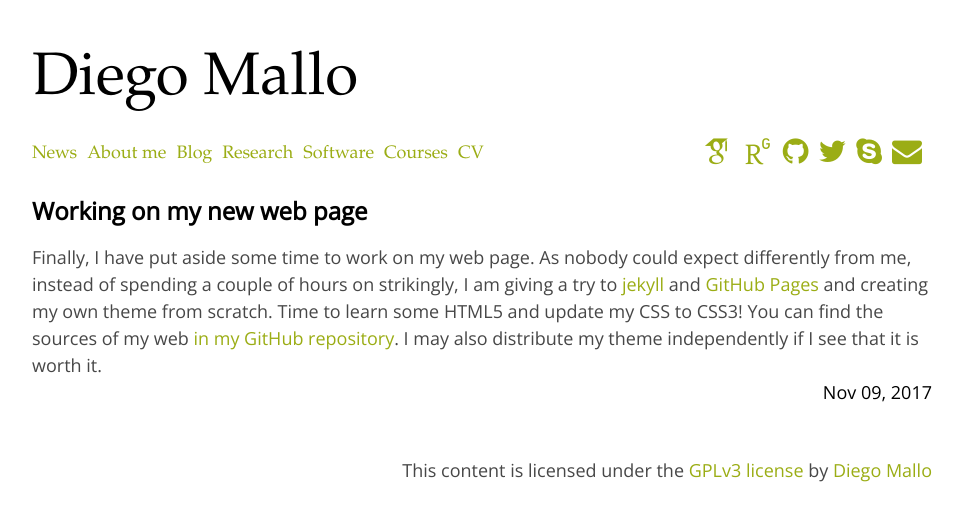
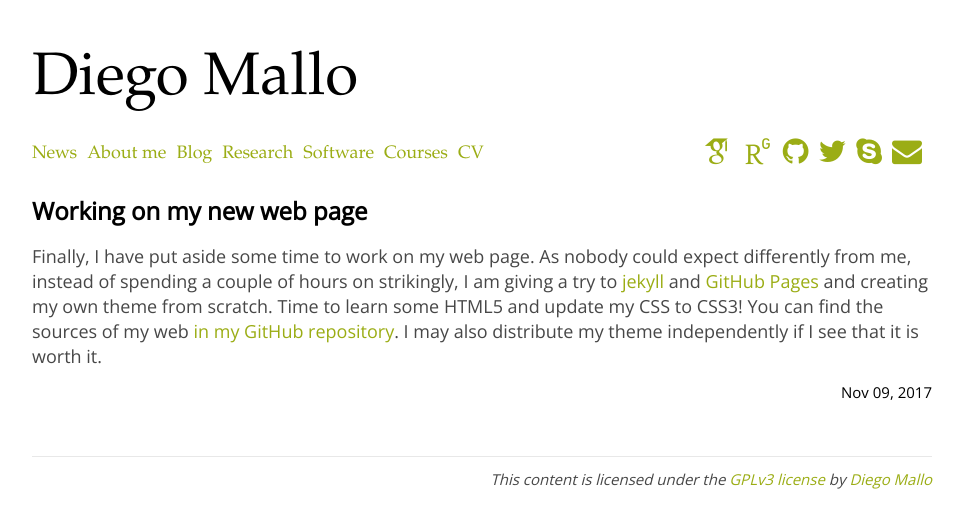
Before and after one commit to adamallo/dmalloweb.github.io, a Jekyll site: the page built from index.html, in a window 1280 px wide. Shown: the top 528 px of the page, without its empty margins (158-1122 px from the left). Built offline with Jekyll 4.4.1, drawn with Linux system fonts in a browser that asks for light colours; some web fonts are replaced.

Commit message:
Aesthetic improvements in the footer

```diff
--- a/stylesheets/styles.css
+++ b/stylesheets/styles.css
@@ -61,6 +61,7 @@ table {
   --bold-col: #000000;
   --background-col: #ffffff;
   --text-col: #474747;
+	--border-col: #e8e8e8;
 }
 
 
@@ -95,11 +96,11 @@ body{
   justify-content: space-between;
 }
 
-/*p
+p
 {
-  margin: 5px 0;
+  margin: 10px 0;
   line-height: 25px;
-}*/
+}
 
 a {
   color: var(--main-col);
@@ -246,9 +247,11 @@ h2 .pnews .title {
 /* Info */
 p.info {
   text-align: right;
+	margin: 0;
 }
 info {
   color: #000000;
+	font-size: smaller;
 }
 
 /* Footer */
@@ -257,4 +260,8 @@ footer {
   text-align: right;
   position:relative;
   bottom:0;
+	border-top: 1px solid var(--border-col);
+	font-size: smaller;
+	font-style: italic;
+	/*color:var(--border-col);*/
 }
```
